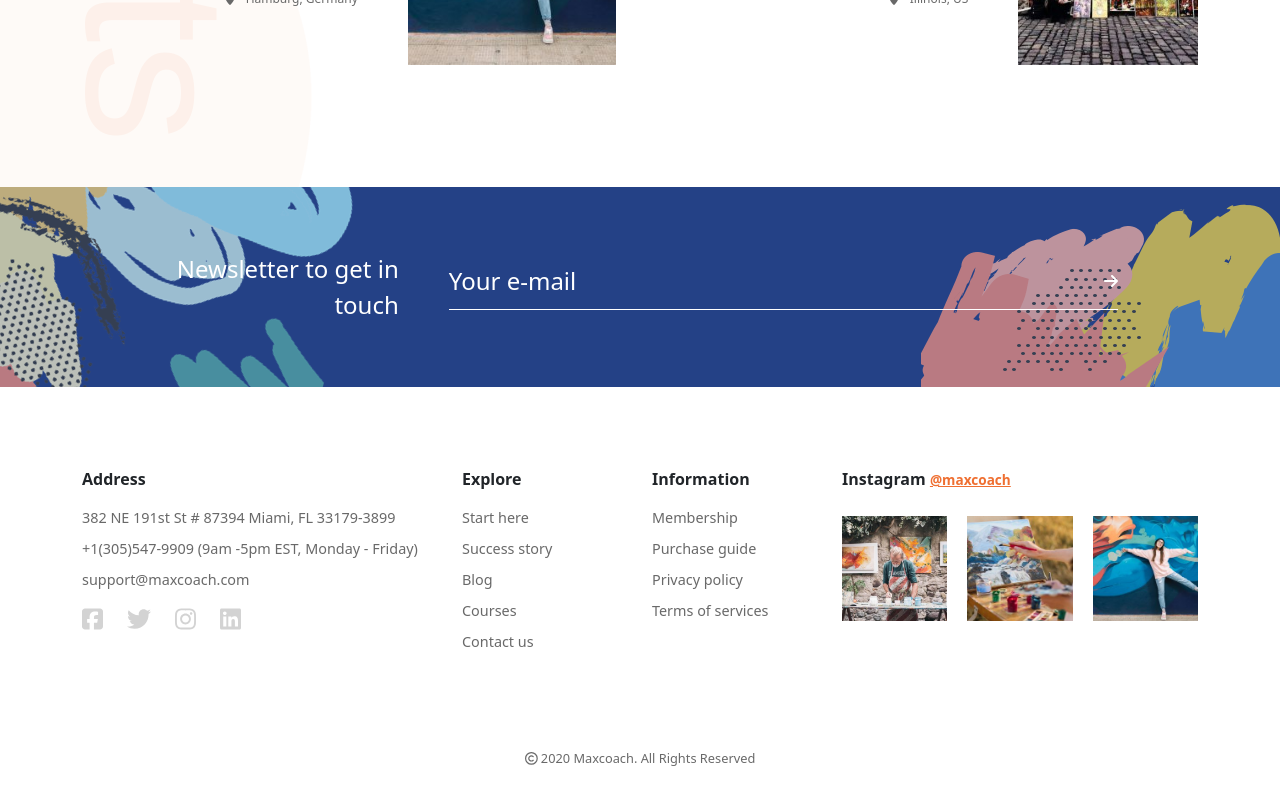
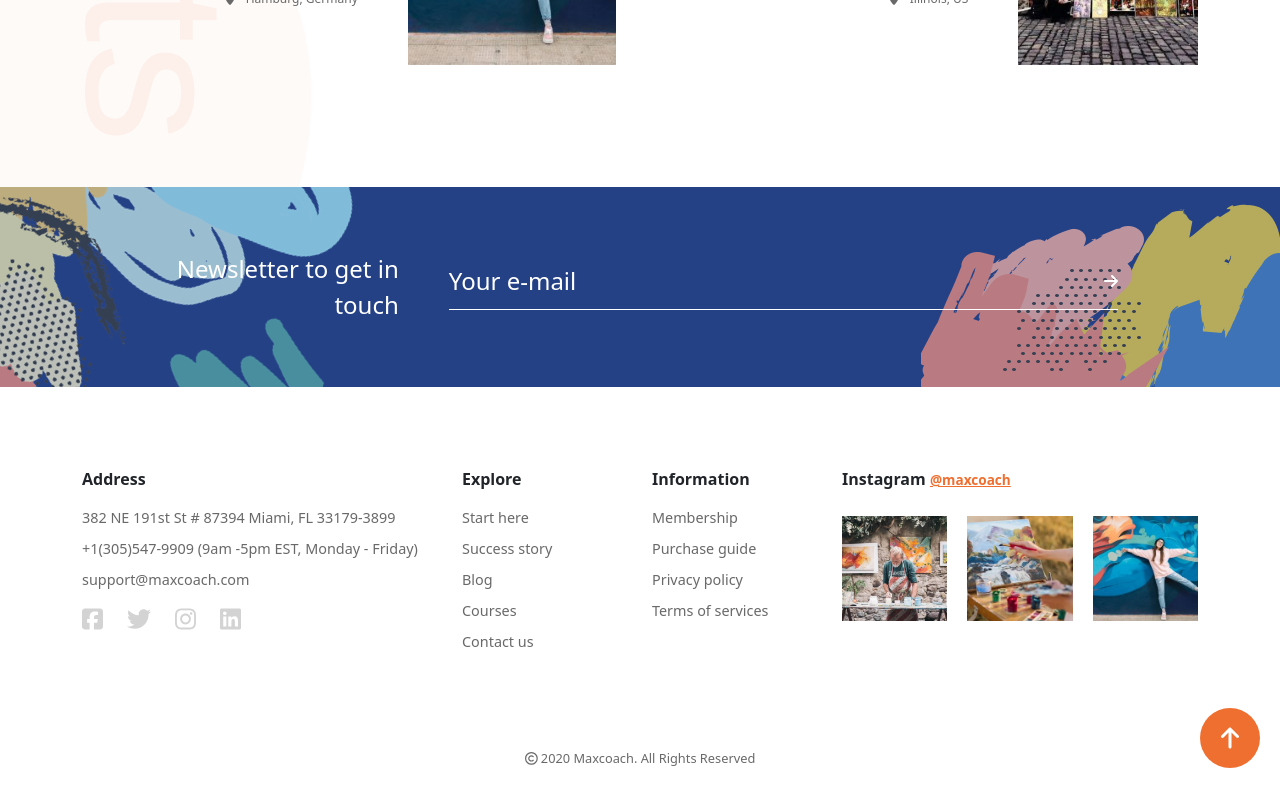
Before and after one commit to MattiaVolonterio/proj-html-vuejs, a Vue app: page / in a window 1280 px wide. Shown: the part 6211-7011 px from the top of the page. Built offline with nearby package versions, Linux system fonts and the light colour scheme; a web font is replaced by a local one.

Commit message:
feat: click on the bottom butto scroll to page top

```diff
--- a/src/components/footer/AppFooterMain.vue
+++ b/src/components/footer/AppFooterMain.vue
@@ -13,6 +13,10 @@ export default {
   methods: {
     getImgPath(img) {
       return new URL(`../../assets/img/${img}`, import.meta.url).href;
+    },
+
+    scrollTop() {
+      window.scrollTo(0, 0);
     },
   },
 };
@@ -85,6 +89,13 @@ export default {
         </span>
       </div>
     </div>
+    <div class="to-top-button" @click="scrollTop()">
+      <font-awesome-icon
+        icon="fa-solid fa-arrow-up"
+        size="xl"
+        style="color: white"
+      />
+    </div>
   </footer>
 </template>
 
@@ -92,6 +103,8 @@ export default {
 @use "../../styles/partials/mixins" as *;
 @use "../../styles/partials/variables" as *;
 
+footer {
+  position: relative;
   .container {
     .row {
       margin-top: 5rem;
@@ -156,4 +169,20 @@ export default {
       color: $headerList;
     }
   }
+  .to-top-button {
+    cursor: pointer;
+    position: absolute;
+    bottom: 0;
+    right: 20px;
+
+    display: flex;
+    justify-content: center;
+    align-items: center;
+
+    width: 60px;
+    aspect-ratio: 1;
+    border-radius: 50%;
+    background-color: $orange;
+  }
+}
 </style>
--- a/src/main.js
+++ b/src/main.js
@@ -34,6 +34,7 @@ import {
   faRulerCombined,
   faChevronDown,
   faArrowRight,
+  faArrowUp,
 } from "@fortawesome/free-solid-svg-icons";
 
 /* add icons to the library */
@@ -56,7 +57,8 @@ library.add(
   faCartShopping,
   faCompress,
   faRulerCombined,
-  faChevronDown
+  faChevronDown,
+  faArrowUp
 );
 
 const app = createApp(App);
```
Lines whose indentation alone changed are shown as unchanged.
